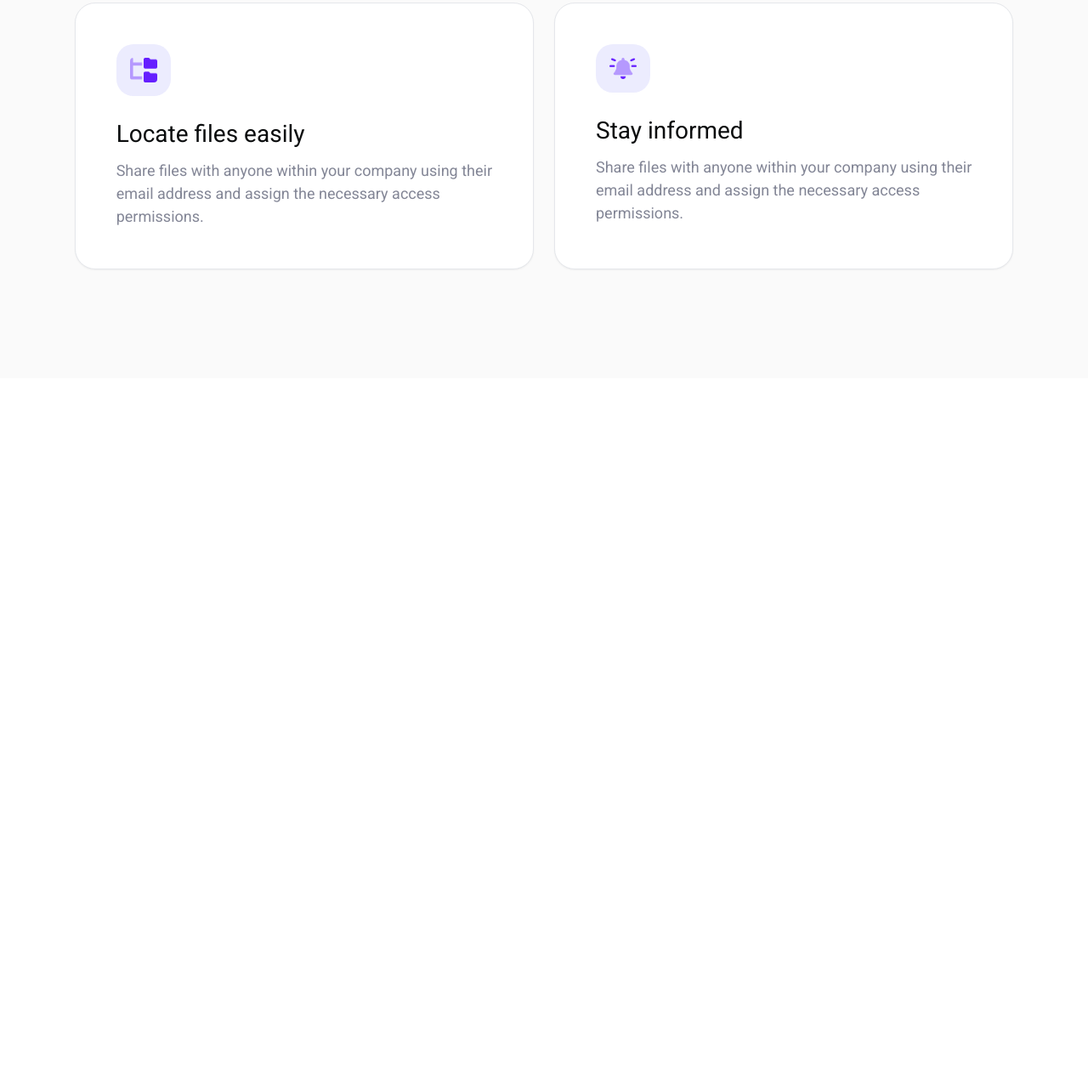
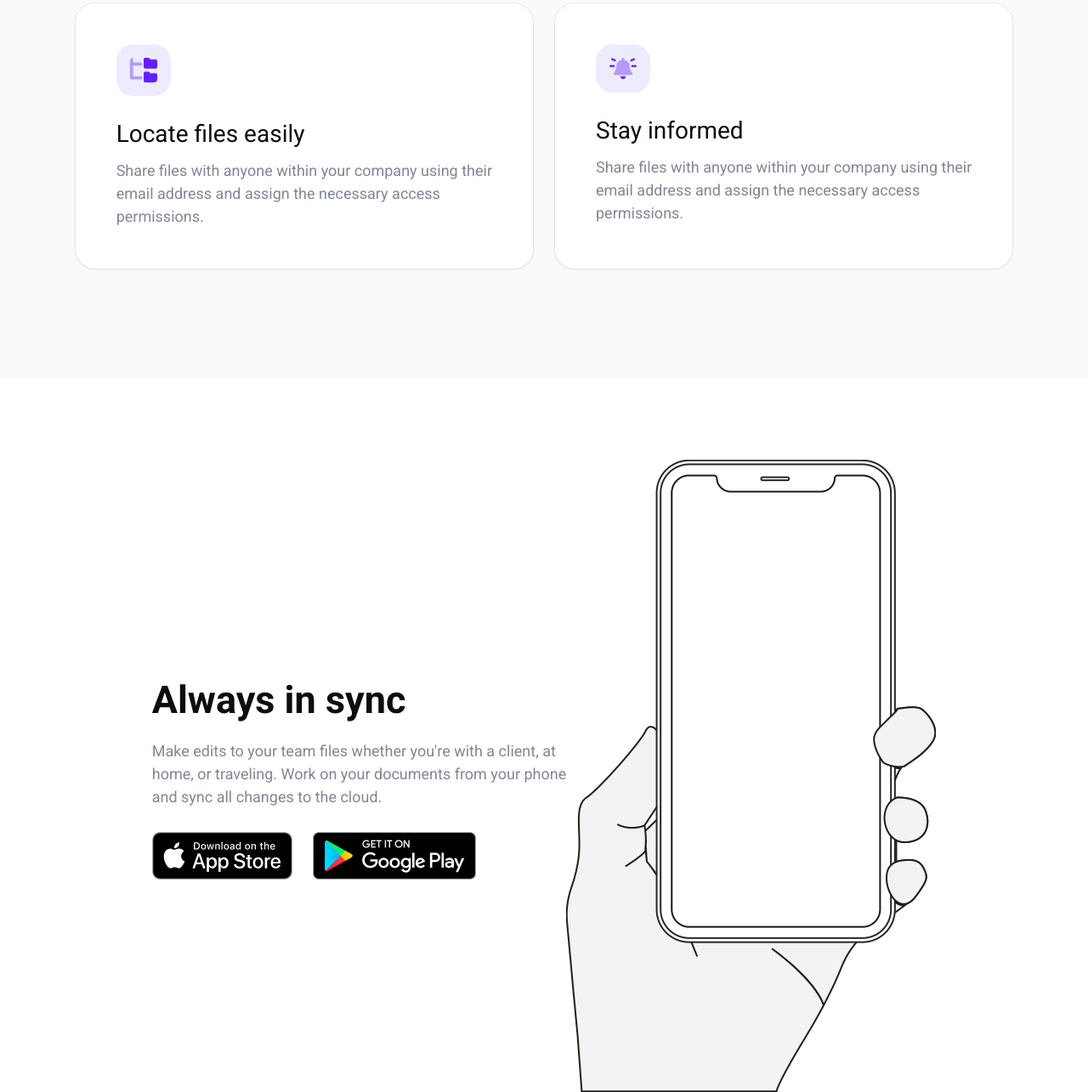
Before and after one commit to Khalid09dev/mobile-app, a plain HTML site: page index.html in a window 1280 px wide. Shown: the part 4617-5902 px from the top of the page at 85% size. Before the commit the page ends 5062 px from the top, so only its background shows below. Drawn offline with nearby package versions, Linux system fonts and the light colour scheme.

Commit message:
always in sync section added

```diff
--- a/index.html
+++ b/index.html
@@ -131,6 +131,21 @@
                 </div>
             </div>
         </section>
+
+        <!-- synchronization section here  -->
+        <section class="pt-24">
+            <div class="flex justify-center items-center">
+                <div>
+                    <h2 class="text-[#0B0D0E] roboto text-[45px] font-semibold">Always in sync</h2>
+                    <p class="text-[#838696] text-[18px] roboto font-normal pt-3 pb-7">Make edits to your team files whether you're with a client, at <br> home, or traveling. Work on your documents from your phone <br> and sync all changes to the cloud.</p>
+                    <div class="flex gap-6">
+                        <img src="images/app-store.png" alt="#">
+                        <img src="images/play-store.png" alt="#">
+                    </div>
+                </div>
+                <img src="images/mobile-on-hand.png" alt="#">
+            </div>
+        </section>
     </main>
     <footer>
 
```
